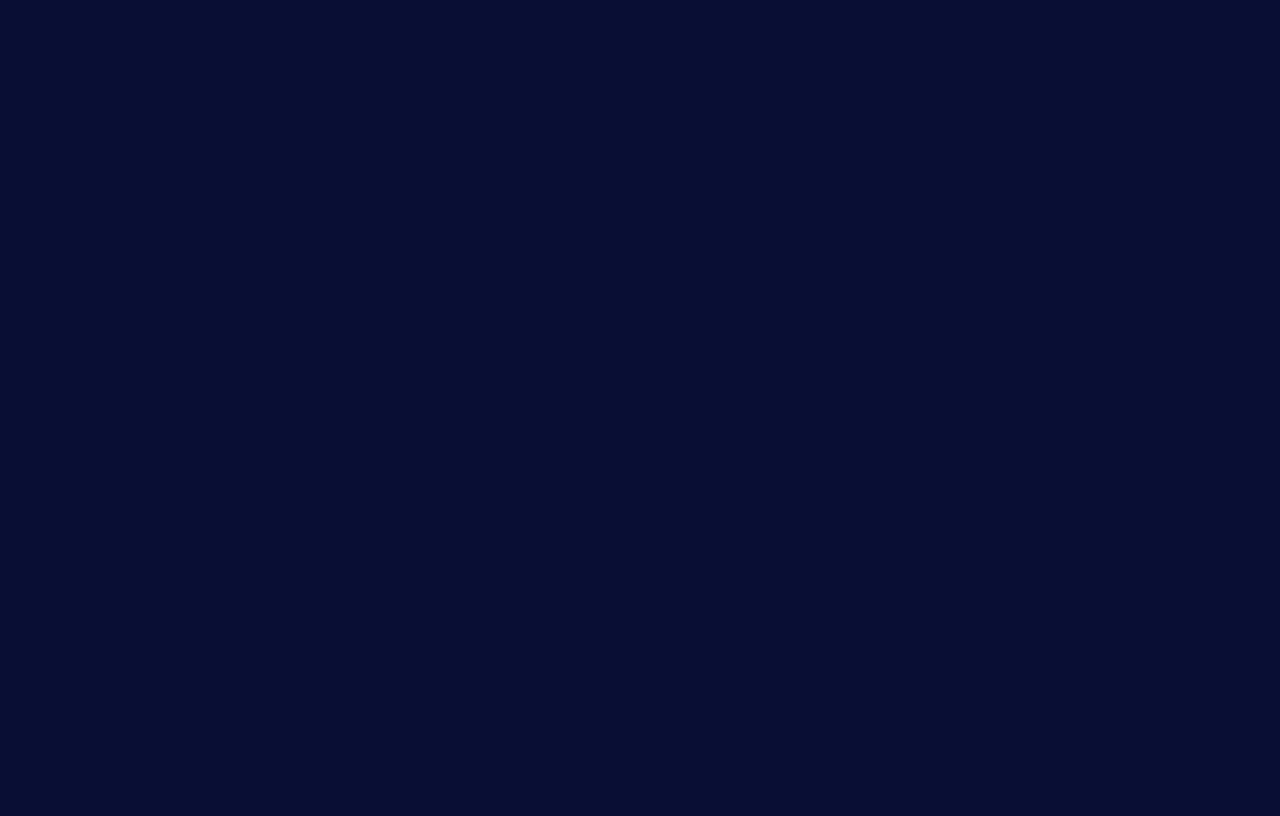
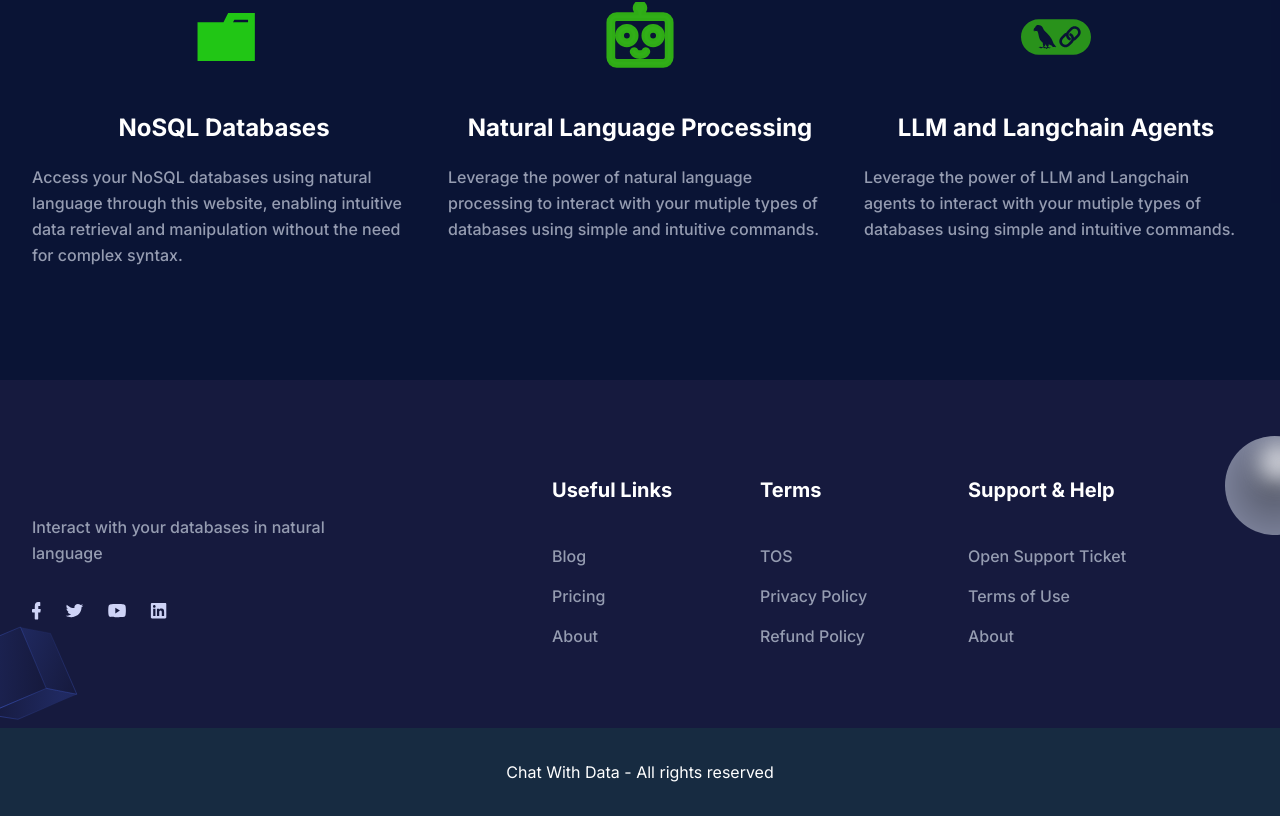
Before and after one commit to raoayyan/chatwithdata_frontend, a Next.js app: page / in a window 1280 px wide. Shown: the part 1322-2138 px from the top of the page. Before the commit the page ends 800 px from the top, so only its background shows below. Built offline with nearby package versions, Linux system fonts and the light colour scheme.

Commit message:
update changes

```diff
--- a/components/Footer/index.tsx
+++ b/components/Footer/index.tsx
@@ -5,7 +5,7 @@ const Footer = () => {
   return (
     <>
       <footer
-        className="wow fadeInUp relative z-10 bg-primary bg-opacity-5 pt-16 md:pt-20 lg:pt-24"
+        className="wow fadeInUp relative z-10 bg-lightgray bg-opacity-5 pt-16 md:pt-20 lg:pt-24"
         data-wow-delay=".1s"
       >
         <div className="container">
@@ -278,7 +278,7 @@ const Footer = () => {
             </defs>
           </svg>
         </div>
-        <div className="absolute left-0 bottom-24 z-[-1]">
+        <div className="absolute bottom-24 left-0 z-[-1]">
           <svg
             width="79"
             height="94"
--- a/styles/index.css
+++ b/styles/index.css
@@ -4,11 +4,6 @@
 @tailwind components;
 @tailwind utilities;
 
-html,
-body {
-  height: 100%;
-  overflow: hidden;
-}
 
 @layer base {
   :root {
```
